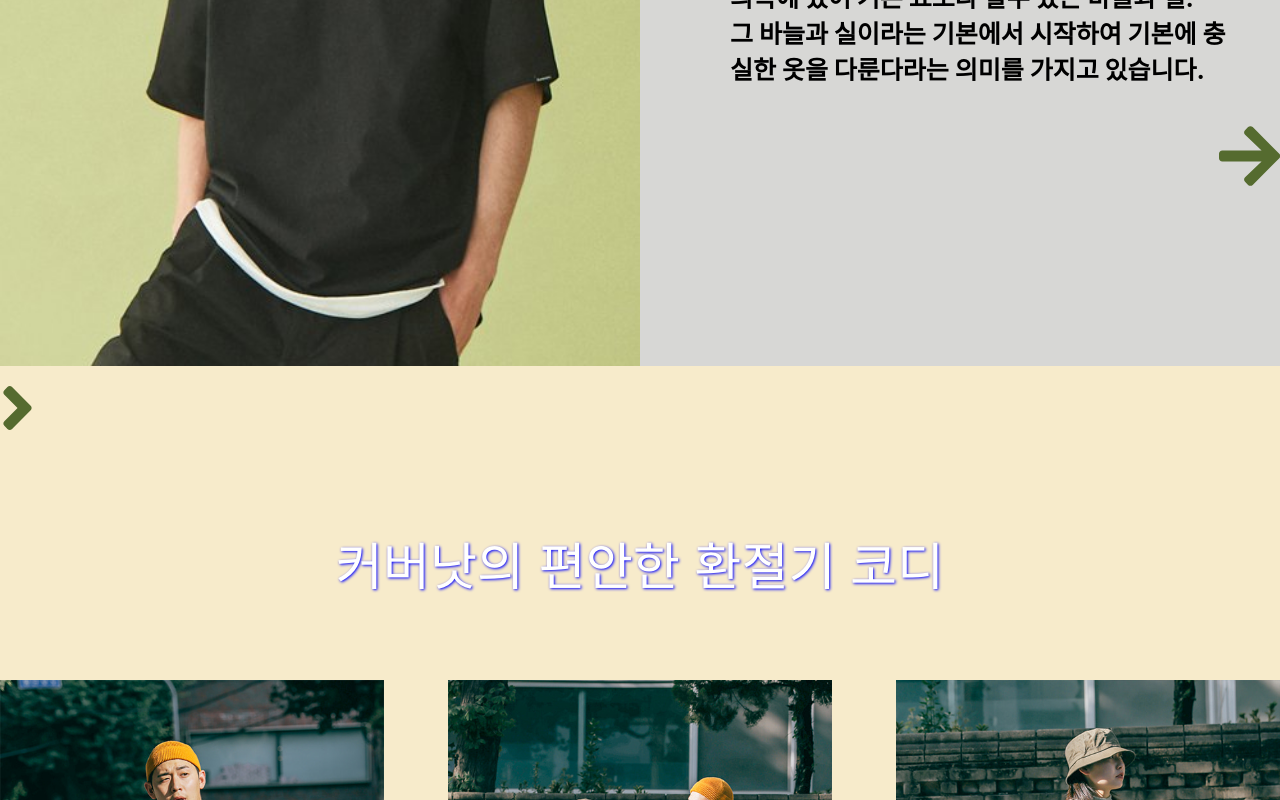
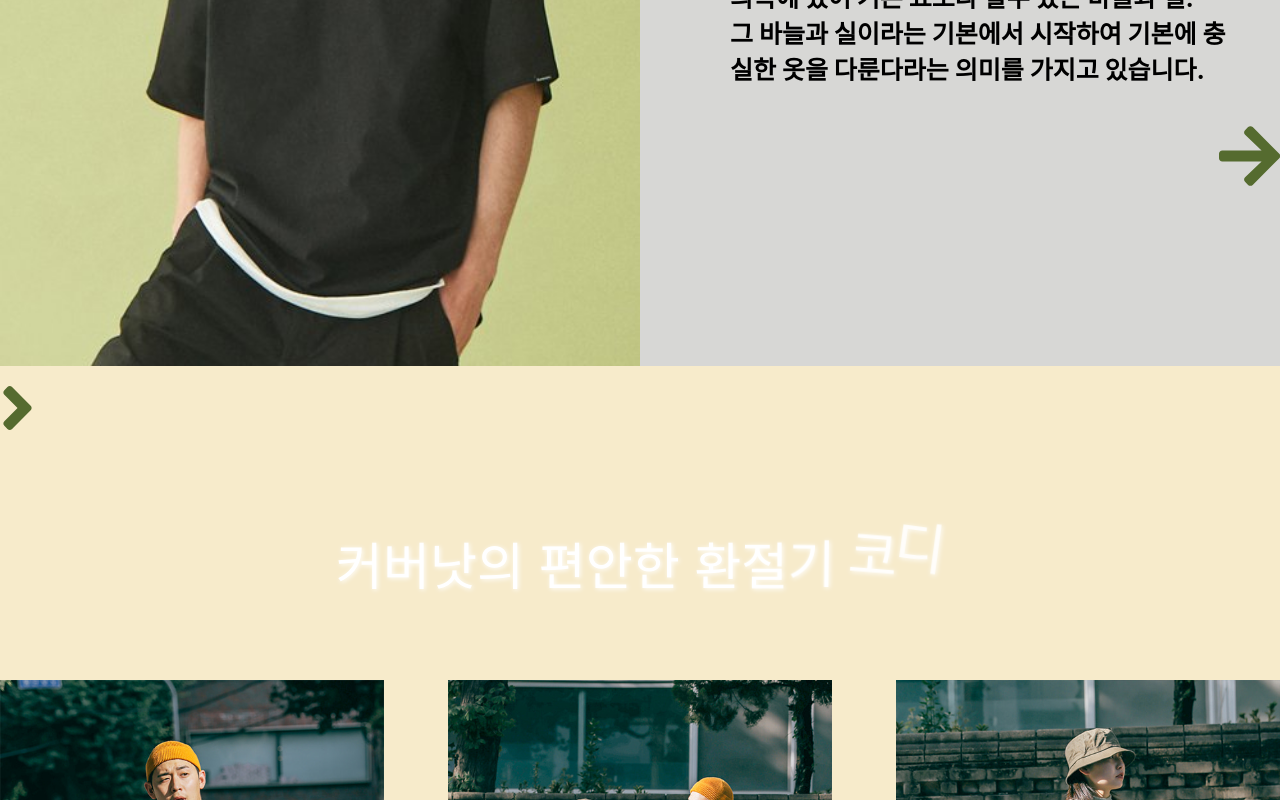
Before and after one commit to artvelop/jolp-exhibition, a React (Create React App) app: page /kojaem/covernat in a window 1280 px wide. Shown: the part 520-1320 px from the top of the page. Built offline with nearby package versions, Linux system fonts and the light colour scheme.

Commit message:
Mid 부분 애니메이션 추가

```diff
--- a/src/pages/kojaem/covernat/components/ChangingSeasonOutfit.tsx
+++ b/src/pages/kojaem/covernat/components/ChangingSeasonOutfit.tsx
@@ -9,6 +9,7 @@ import { MidImage } from './MidImage';
 const options = {threshold: [0.1,0.2,0.3,0.4]};
 const season = "ChangingSeason";
 const seasonTitle = "커버낫의 편안한 환절기 코디";
+const titleArray = seasonTitle.split("");
 export const ChangingSeasonOutfit = () => {
   const [show, setShow] = useState(false);
   const [showImg1, setShowImg1] = useState(false);
@@ -48,10 +49,37 @@ export const ChangingSeasonOutfit = () => {
       observer.disconnect();
     }
   }, [])
+  const makeText = (item: string, index: number) => (
+    <Title
+      key={index}
+      animate={{
+        opacity: show ? [0, 1] : 0,
+        y: show ? [50,-50,0] : 0,
+        scale: show ? [1, 1.2, 1] : 1,
+        rotateZ: show? [0,20,0] : 0,
+        textShadow: show
+          ? "white 1px 1px 5px"
+          : "text-shadow: white 0px 0px 0px",
+      }}
+      transition={{
+        duration: show ? 1 : undefined,
+        delay: show ? index * 0.05 : undefined
+        }}
+    >
+      {item}
+    </Title>
+);
 
-  return (
-      <Wrapper ref={seasonRef}>
-        <Title>{seasonTitle}</Title>
+return (
+  <Wrapper ref={seasonRef}
+  animate={{
+    rotate: show? [1,0]: 0,
+    opacity: show? [0.8,1]: 0.8,
+  }}
+  >
+      <TitleWrapper>
+        {titleArray.map((item, index) => makeText(item, index))}
+      </TitleWrapper>
         <MidImageContainer>
         <MidImage src={`/kojaem/img/covernat/${season}Image1.jpg`} show = {showImg1}
         />
@@ -65,20 +93,27 @@ export const ChangingSeasonOutfit = () => {
 };
 
 
+
 const Wrapper = styled(motion.div)`
   background-color: #f7ebcb;
   width: 100%;
   height: 100%;
   display:flex;
   flex-direction: column;
+  opacity: 0.8;
+`;
+const TitleWrapper = styled(motion.div)`
+  display:flex;
+  white-space: pre;
+  margin-left: auto;
+  margin-right: auto;
 `;
 const Title = styled(motion.div)`
   color:white;
-  text-shadow: 1px 1px 5px black;
+  opacity:0;
   font-size: 4vw;
   margin-top: 20vh;
   align-self: center;
-  text-shadow: blue 1px 1px 3px;
 `;
 const MidImageContainer = styled.div`
   display: flex;
--- a/src/pages/kojaem/covernat/components/Mid.tsx
+++ b/src/pages/kojaem/covernat/components/Mid.tsx
@@ -66,7 +66,7 @@ export const Mid = () => {
 
 
 const Wrapper = styled(motion.div)`
-  background-color: #f7ebcb;
+  background-color: white;
   width: 100vw;
   height: 200vh;
   display:flex;
--- a/src/pages/kojaem/covernat/components/MidImage.tsx
+++ b/src/pages/kojaem/covernat/components/MidImage.tsx
@@ -16,13 +16,11 @@ export const MidImage = ({src,show}:Props) => {
       const imageClickSrc = imageRef.current!.src.replace(/.jpg/gi,"") + "Click.jpg";
       imageRef.current!.src = imageClickSrc;
       setClick(!click);
-      console.log(imageClickSrc)
     }
     else {
       const imageSrc = imageRef.current!.src.replace(/Click.jpg/gi,"") + ".jpg";
       imageRef.current!.src = imageSrc;
       setClick(!click);
-      console.log(imageSrc)
     }
     // const imgSrc = imageRef.current!.src.slice(-9,-4)
     // if(imgSrc!="Click") {
@@ -48,12 +46,11 @@ export const MidImage = ({src,show}:Props) => {
       <Image src={src}
         ref={imageRef}
         animate={{
-          y: show? [100,0] : 0,
+          y: show? [100,0] : [0,100],
           opacity: show? [0,1] : 0,
           transition: {duration:1},
           rotateY: hover ? 180 : 0
         }}
-
         />
       </Wrapper>
   );
@@ -63,5 +60,7 @@ const Wrapper = styled.div`
 `;
 const Image = styled(motion.img)`
   width:30vw;
+  opacity:0;
+  y:100;
   pointer-events: none;
 `;
--- a/src/pages/kojaem/covernat/components/SummerOutfit.tsx
+++ b/src/pages/kojaem/covernat/components/SummerOutfit.tsx
@@ -9,6 +9,7 @@ import { MidImage } from './MidImage';
 const options = {threshold: [0.1,0.2,0.3,0.4]};
 const season = "Summer";
 const seasonTitle = "커버낫의 시원한 여름 코디";
+const titleArray = seasonTitle.split("");
 export const SummerOutfit = () => {
   const [show, setShow] = useState(false);
   const [showImg1, setShowImg1] = useState(false);
@@ -49,9 +50,37 @@ export const SummerOutfit = () => {
     }
   }, [])
 
+  const makeText = (item: string, index: number) => (
+      <Title
+        key={index}
+        animate={{
+          opacity: show ? [0, 1] : 0,
+          y: show ? [50,-50,0] : 0,
+          scale: show ? [1, 1.2, 1] : 1,
+          rotateZ: show? [0,20,0] : 0,
+          textShadow: show
+            ? "white 1px 1px 5px"
+            : "text-shadow: white 0px 0px 0px",
+        }}
+        transition={{
+          duration: show ? 1 : undefined,
+          delay: show ? index * 0.05 : undefined
+          }}
+      >
+        {item}
+      </Title>
+  );
+
   return (
-      <Wrapper ref={seasonRef}>
-        <Title>{seasonTitle}</Title>
+    <Wrapper ref={seasonRef}
+    animate={{
+      rotate: show? [1,0]: 0,
+      opacity: show? [0.8,1]: 0.8,
+    }}
+    >
+        <TitleWrapper>
+          {titleArray.map((item, index) => makeText(item, index))}
+        </TitleWrapper>
         <MidImageContainer>
         <MidImage src={`/kojaem/img/covernat/${season}Image1.jpg`} show = {showImg1}
         />
@@ -66,19 +95,25 @@ export const SummerOutfit = () => {
 
 
 const Wrapper = styled(motion.div)`
-  background-color: blue;
+  background-color: green;
   width: 100%;
   height: 100%;
   display:flex;
   flex-direction: column;
+  opacity: 0.8;
+`;
+const TitleWrapper = styled(motion.div)`
+  display:flex;
+  white-space: pre;
+  margin-left: auto;
+  margin-right: auto;
 `;
 const Title = styled(motion.div)`
   color:white;
-  text-shadow: 1px 1px 5px black;
+  opacity:0;
   font-size: 4vw;
   margin-top: 20vh;
   align-self: center;
-  text-shadow: blue 1px 1px 3px;
 `;
 const MidImageContainer = styled.div`
   display: flex;
--- a/src/pages/kojaem/covernat/components/WinterOutfit.tsx
+++ b/src/pages/kojaem/covernat/components/WinterOutfit.tsx
@@ -9,6 +9,7 @@ import { MidImage } from './MidImage';
 const options = {threshold: [0.1,0.2,0.3,0.4]};
 const season = "Winter";
 const seasonTitle = "커버낫의 따뜻한 겨울 코디";
+const titleArray = seasonTitle.split("");
 export const WinterOutfit = () => {
   const [show, setShow] = useState(false);
   const [showImg1, setShowImg1] = useState(false);
@@ -48,10 +49,37 @@ export const WinterOutfit = () => {
       observer.disconnect();
     }
   }, [])
+  const makeText = (item: string, index: number) => (
+    <Title
+      key={index}
+      animate={{
+        opacity: show ? [0, 1] : 0,
+        y: show ? [50,-50,0] : 0,
+        scale: show ? [1, 1.2, 1] : 1,
+        rotateZ: show? [0,20,0] : 0,
+        textShadow: show
+          ? "white 1px 1px 5px"
+          : "text-shadow: white 0px 0px 0px",
+      }}
+      transition={{
+        duration: show ? 1 : undefined,
+        delay: show ? index * 0.05 : undefined
+        }}
+    >
+      {item}
+    </Title>
+);
 
-  return (
-      <Wrapper ref={seasonRef}>
-        <Title>{seasonTitle}</Title>
+return (
+  <Wrapper ref={seasonRef}
+  animate={{
+    rotate: show? [1,0]: 0,
+    opacity: show? [0.8,1]: 0.8,
+  }}
+  >
+      <TitleWrapper>
+        {titleArray.map((item, index) => makeText(item, index))}
+      </TitleWrapper>
         <MidImageContainer>
         <MidImage src={`/kojaem/img/covernat/${season}Image1.jpg`} show = {showImg1}
         />
@@ -66,19 +94,25 @@ export const WinterOutfit = () => {
 
 
 const Wrapper = styled(motion.div)`
-  background-color: white;
+  background-color: black;
   width: 100%;
   height: 100%;
   display:flex;
   flex-direction: column;
+  opacity: 0.8;
+`;
+const TitleWrapper = styled(motion.div)`
+  display:flex;
+  white-space: pre;
+  margin-left: auto;
+  margin-right: auto;
 `;
 const Title = styled(motion.div)`
   color:white;
-  text-shadow: 1px 1px 5px black;
+  opacity:0;
   font-size: 4vw;
   margin-top: 20vh;
   align-self: center;
-  text-shadow: blue 1px 1px 3px;
 `;
 const MidImageContainer = styled.div`
   display: flex;
```
